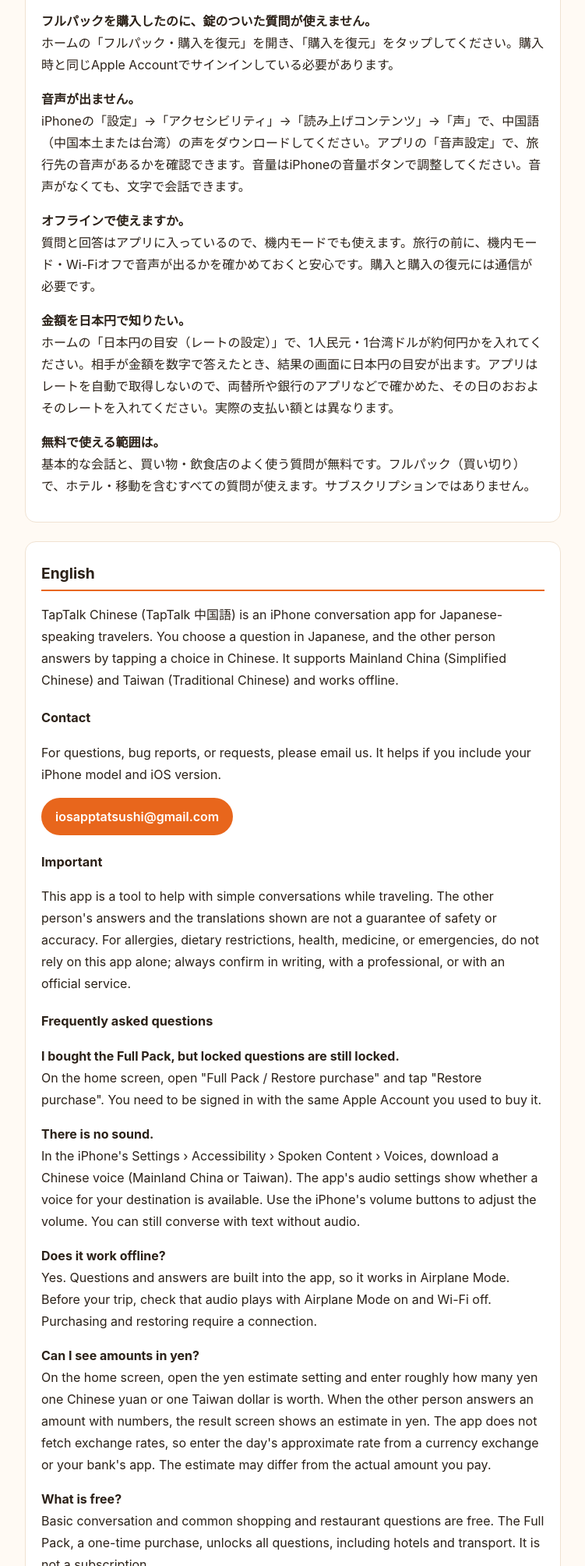
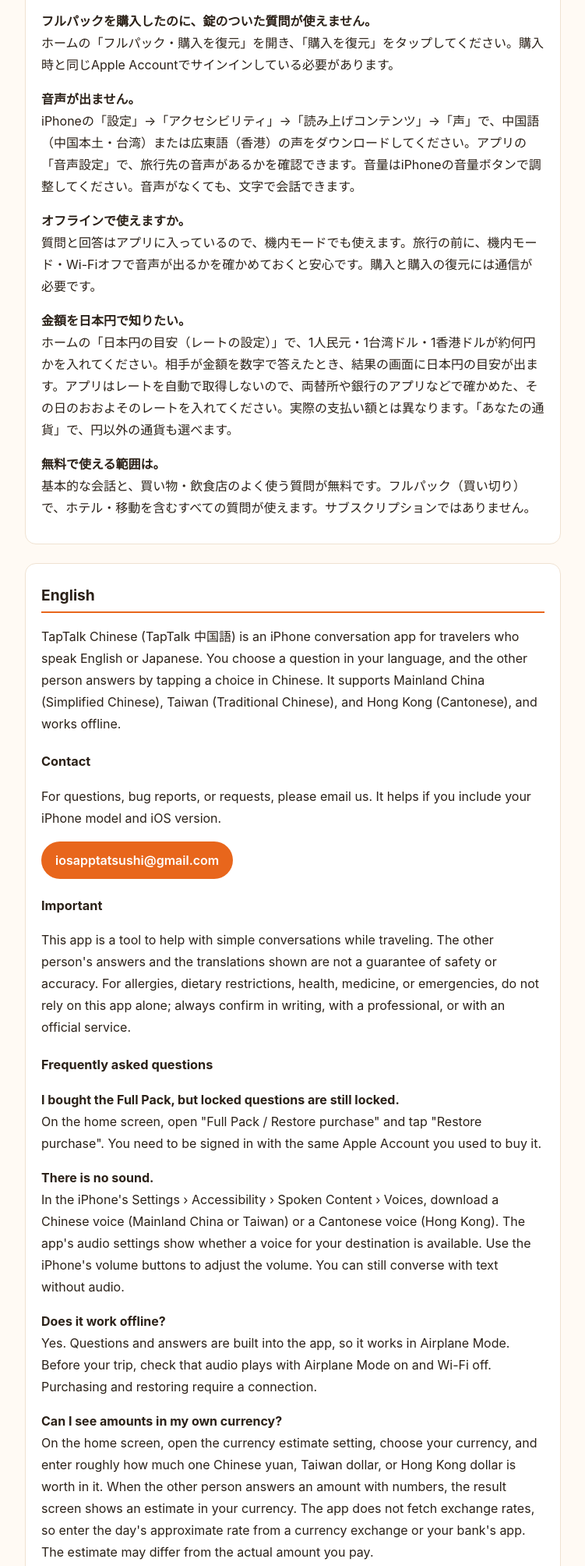
Before and after one commit to Tatsushi392/Tatsushi392.github.io, a plain HTML site: page taptalk/index.html in a window 1280 px wide. Shown: the part 792-2800 px from the top of the page at 78% size, without its empty margins (264-1015 px from the left). Drawn offline with Linux system fonts and the light colour scheme.

Commit message:
TapTalk 中国語: English, own-currency estimate, Hong Kong (Cantonese)
Co-Authored-By: Claude Opus 5.5 <noreply@anthropic.com>

```diff
--- a/taptalk/index.html
+++ b/taptalk/index.html
@@ -24,7 +24,7 @@
 
   <section id="ja">
     <h2>日本語</h2>
-    <p>TapTalk 中国語 は、中国語を話せなくても、旅行先でタップするだけでやり取りできるiPhone用の会話アプリです。日本語で質問を選び、相手の方には中国語の選択肢をタップして答えてもらいます。中国本土（簡体字）と台湾（繁体字）に対応し、オフラインで使えます。</p>
+    <p>TapTalk 中国語 は、中国語を話せなくても、旅行先でタップするだけでやり取りできるiPhone用の会話アプリです。日本語で質問を選び、相手の方には中国語の選択肢をタップして答えてもらいます。中国本土（簡体字）・台湾（繁体字）・香港（広東語）に対応し、オフラインで使えます。</p>
 
     <h3>お問い合わせ</h3>
     <p>ご質問、不具合のご報告、ご要望は、メールでお送りください。お使いのiPhoneの機種とiOSのバージョンを書き添えていただけると助かります。</p>
@@ -37,18 +37,18 @@
     <p><strong>フルパックを購入したのに、錠のついた質問が使えません。</strong><br>
     ホームの「フルパック・購入を復元」を開き、「購入を復元」をタップしてください。購入時と同じApple Accountでサインインしている必要があります。</p>
     <p><strong>音声が出ません。</strong><br>
-    iPhoneの「設定」→「アクセシビリティ」→「読み上げコンテンツ」→「声」で、中国語（中国本土または台湾）の声をダウンロードしてください。アプリの「音声設定」で、旅行先の音声があるかを確認できます。音量はiPhoneの音量ボタンで調整してください。音声がなくても、文字で会話できます。</p>
+    iPhoneの「設定」→「アクセシビリティ」→「読み上げコンテンツ」→「声」で、中国語（中国本土・台湾）または広東語（香港）の声をダウンロードしてください。アプリの「音声設定」で、旅行先の音声があるかを確認できます。音量はiPhoneの音量ボタンで調整してください。音声がなくても、文字で会話できます。</p>
     <p><strong>オフラインで使えますか。</strong><br>
     質問と回答はアプリに入っているので、機内モードでも使えます。旅行の前に、機内モード・Wi-Fiオフで音声が出るかを確かめておくと安心です。購入と購入の復元には通信が必要です。</p>
     <p><strong>金額を日本円で知りたい。</strong><br>
-    ホームの「日本円の目安（レートの設定）」で、1人民元・1台湾ドルが約何円かを入れてください。相手が金額を数字で答えたとき、結果の画面に日本円の目安が出ます。アプリはレートを自動で取得しないので、両替所や銀行のアプリなどで確かめた、その日のおおよそのレートを入れてください。実際の支払い額とは異なります。</p>
+    ホームの「日本円の目安（レートの設定）」で、1人民元・1台湾ドル・1香港ドルが約何円かを入れてください。相手が金額を数字で答えたとき、結果の画面に日本円の目安が出ます。アプリはレートを自動で取得しないので、両替所や銀行のアプリなどで確かめた、その日のおおよそのレートを入れてください。実際の支払い額とは異なります。「あなたの通貨」で、円以外の通貨も選べます。</p>
     <p><strong>無料で使える範囲は。</strong><br>
     基本的な会話と、買い物・飲食店のよく使う質問が無料です。フルパック（買い切り）で、ホテル・移動を含むすべての質問が使えます。サブスクリプションではありません。</p>
   </section>
 
   <section id="en">
     <h2>English</h2>
-    <p>TapTalk Chinese (TapTalk 中国語) is an iPhone conversation app for Japanese-speaking travelers. You choose a question in Japanese, and the other person answers by tapping a choice in Chinese. It supports Mainland China (Simplified Chinese) and Taiwan (Traditional Chinese) and works offline.</p>
+    <p>TapTalk Chinese (TapTalk 中国語) is an iPhone conversation app for travelers who speak English or Japanese. You choose a question in your language, and the other person answers by tapping a choice in Chinese. It supports Mainland China (Simplified Chinese), Taiwan (Traditional Chinese), and Hong Kong (Cantonese), and works offline.</p>
 
     <h3>Contact</h3>
     <p>For questions, bug reports, or requests, please email us. It helps if you include your iPhone model and iOS version.</p>
@@ -61,11 +61,11 @@
     <p><strong>I bought the Full Pack, but locked questions are still locked.</strong><br>
     On the home screen, open "Full Pack / Restore purchase" and tap "Restore purchase". You need to be signed in with the same Apple Account you used to buy it.</p>
     <p><strong>There is no sound.</strong><br>
-    In the iPhone's Settings › Accessibility › Spoken Content › Voices, download a Chinese voice (Mainland China or Taiwan). The app's audio settings show whether a voice for your destination is available. Use the iPhone's volume buttons to adjust the volume. You can still converse with text without audio.</p>
+    In the iPhone's Settings › Accessibility › Spoken Content › Voices, download a Chinese voice (Mainland China or Taiwan) or a Cantonese voice (Hong Kong). The app's audio settings show whether a voice for your destination is available. Use the iPhone's volume buttons to adjust the volume. You can still converse with text without audio.</p>
     <p><strong>Does it work offline?</strong><br>
     Yes. Questions and answers are built into the app, so it works in Airplane Mode. Before your trip, check that audio plays with Airplane Mode on and Wi-Fi off. Purchasing and restoring require a connection.</p>
-    <p><strong>Can I see amounts in yen?</strong><br>
-    On the home screen, open the yen estimate setting and enter roughly how many yen one Chinese yuan or one Taiwan dollar is worth. When the other person answers an amount with numbers, the result screen shows an estimate in yen. The app does not fetch exchange rates, so enter the day's approximate rate from a currency exchange or your bank's app. The estimate may differ from the actual amount you pay.</p>
+    <p><strong>Can I see amounts in my own currency?</strong><br>
+    On the home screen, open the currency estimate setting, choose your currency, and enter roughly how much one Chinese yuan, Taiwan dollar, or Hong Kong dollar is worth in it. When the other person answers an amount with numbers, the result screen shows an estimate in your currency. The app does not fetch exchange rates, so enter the day's approximate rate from a currency exchange or your bank's app. The estimate may differ from the actual amount you pay.</p>
     <p><strong>What is free?</strong><br>
     Basic conversation and common shopping and restaurant questions are free. The Full Pack, a one-time purchase, unlocks all questions, including hotels and transport. It is not a subscription.</p>
   </section>
```
Also changed, not shown: taptalk/privacy.html (+2 -2 lines).
